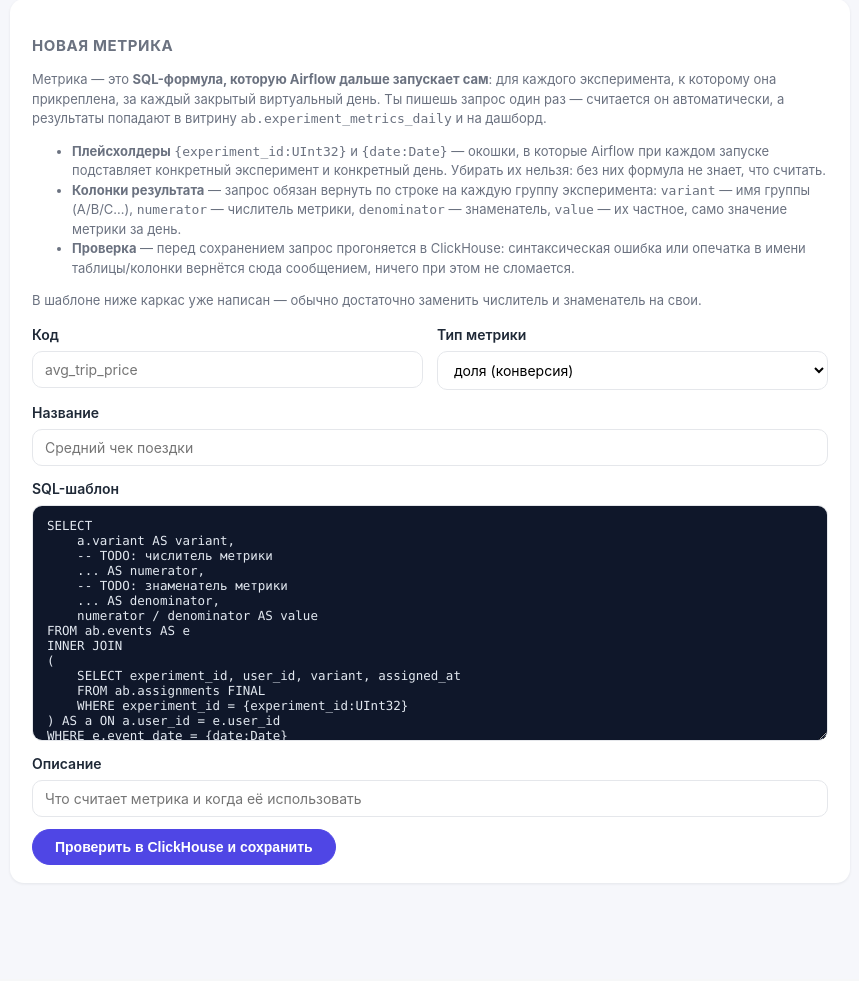
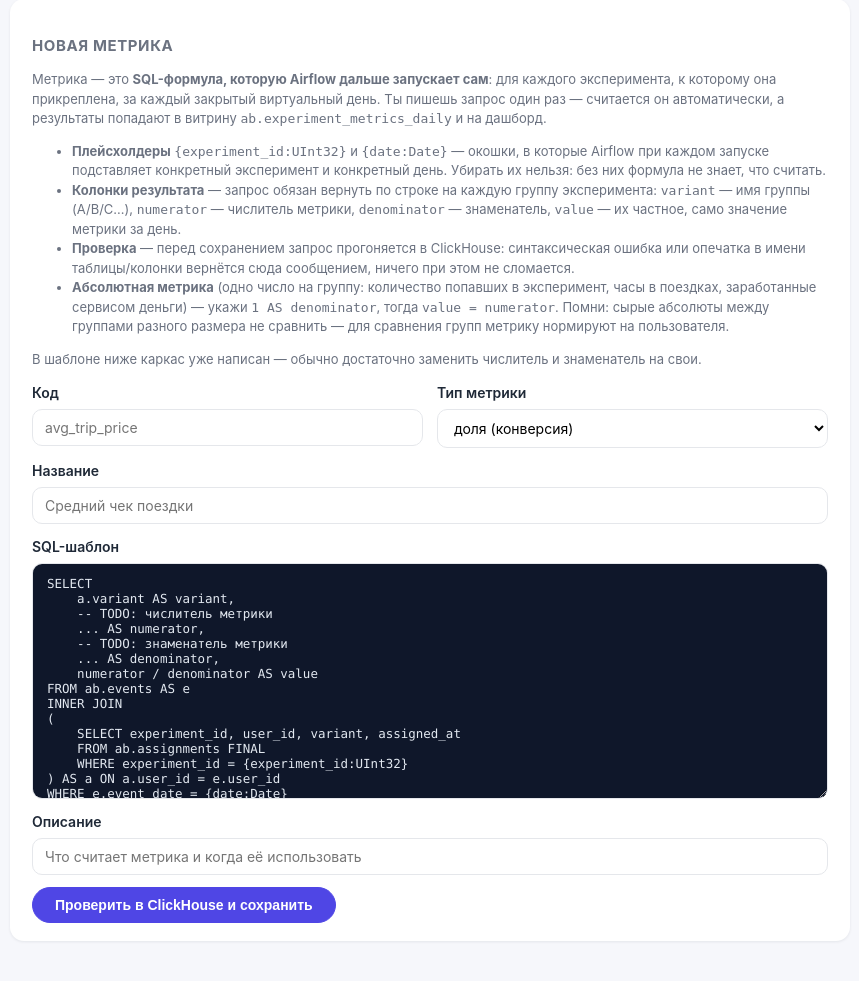
Before and after one commit to mentoring-analyst/ab-platform, a FastAPI app: page /admin/metrics in a window 1280 px wide. Shown: the part 155-1136 px from the top of the page, without its empty margins (210-1069 px from the left). Before the commit the page ends 1020 px from the top, so only its background shows below. Run offline with FastAPI, Linux system fonts and the light colour scheme; data that the repository does not hold is empty.

Commit message:
Пометка про абсолютные метрики (denominator = 1) + вопрос на защиту в гайд ментора
Co-Authored-By: Claude Fable 5 <noreply@anthropic.com>

```diff
--- a/splitter/app/templates/metrics.html
+++ b/splitter/app/templates/metrics.html
@@ -34,6 +34,11 @@
     <li><b>Проверка</b> — перед сохранением запрос прогоняется в ClickHouse:
         синтаксическая ошибка или опечатка в имени таблицы/колонки вернётся сюда
         сообщением, ничего при этом не сломается.</li>
+    <li><b>Абсолютная метрика</b> (одно число на группу: количество попавших
+        в эксперимент, часы в поездках, заработанные сервисом деньги) — укажи
+        <code>1 AS denominator</code>, тогда <code>value = numerator</code>.
+        Помни: сырые абсолюты между группами разного размера не сравнить —
+        для сравнения групп метрику нормируют на пользователя.</li>
   </ul>
   <p class="muted">В шаблоне ниже каркас уже написан — обычно достаточно заменить
   числитель и знаменатель на свои.</p>
```
Also changed, not shown: docs/mentor.md (+6 -0 lines).
